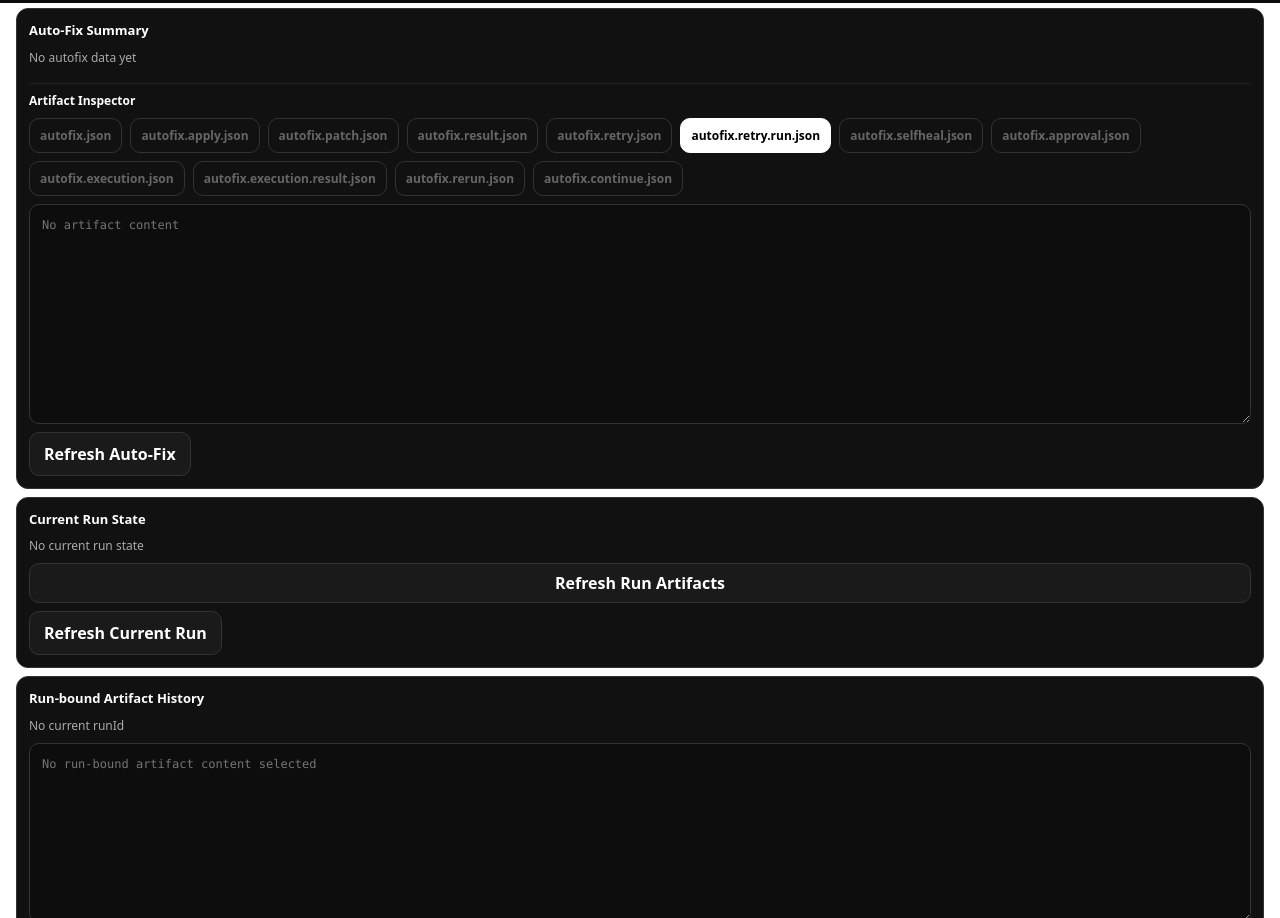
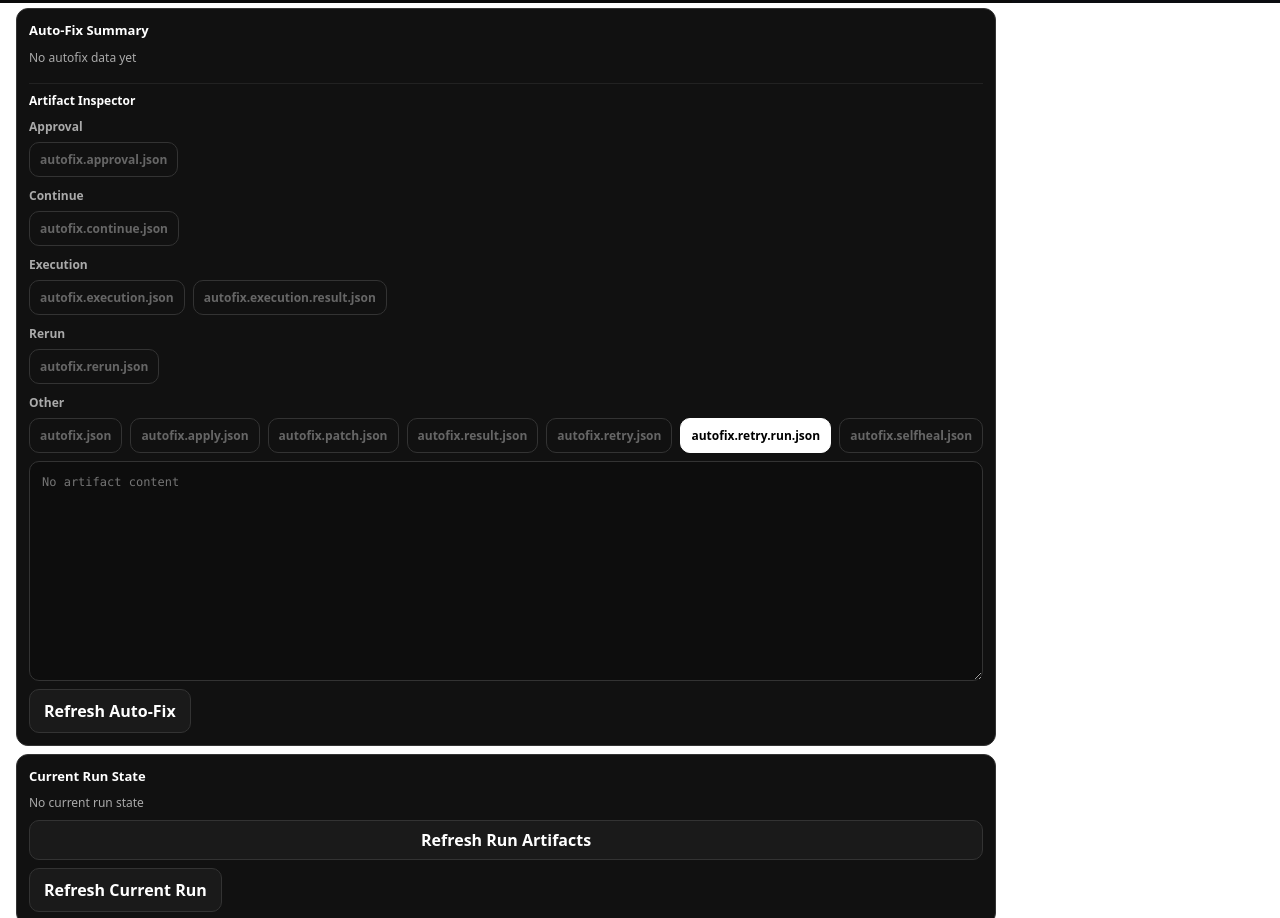
Before and after one commit to MartinWiederhold/Appbuilder, a React (Vite) app in the folder apps/desktop/: page / in a window 1280 px wide. Shown: the part 797-1715 px from the top of the page. Built offline with nearby package versions, Linux system fonts and the light colour scheme.

Commit message:
BMAD: group current artifacts in UI

```diff
--- a/apps/desktop/src/App.tsx
+++ b/apps/desktop/src/App.tsx
@@ -381,6 +381,47 @@ export default function App() {
     }
   }, [project, e2eCurrentRun, e2eRerun]);
 
+
+  const groupedCurrentArtifacts = useMemo(() => {
+    const artifactNames = [
+      "autofix.json",
+      "autofix.apply.json",
+      "autofix.patch.json",
+      "autofix.result.json",
+      "autofix.retry.json",
+      "autofix.retry.run.json",
+      "autofix.selfheal.json",
+      "autofix.approval.json",
+      "autofix.execution.json",
+      "autofix.execution.result.json",
+      "autofix.rerun.json",
+      "autofix.continue.json",
+    ];
+
+    const groups: Array<{ title: string; items: string[] }> = [];
+
+    const approvalItems = artifactNames.filter((item) => item.includes("approval"));
+    const continueItems = artifactNames.filter((item) => item.includes("continue"));
+    const executionItems = artifactNames.filter(
+      (item) => item.includes("execution") && !item.includes("continue")
+    );
+    const rerunItems = artifactNames.filter((item) => item.includes("rerun"));
+    const otherItems = artifactNames.filter(
+      (item) =>
+        !approvalItems.includes(item) &&
+        !continueItems.includes(item) &&
+        !executionItems.includes(item) &&
+        !rerunItems.includes(item)
+    );
+
+    if (approvalItems.length) groups.push({ title: "Approval", items: approvalItems });
+    if (continueItems.length) groups.push({ title: "Continue", items: continueItems });
+    if (executionItems.length) groups.push({ title: "Execution", items: executionItems });
+    if (rerunItems.length) groups.push({ title: "Rerun", items: rerunItems });
+    if (otherItems.length) groups.push({ title: "Other", items: otherItems });
+
+    return groups;
+  }, []);
 
   const groupedRunHistoryArtifacts = useMemo(() => {
     const groups: Array<{ title: string; items: string[] }> = [];
@@ -1459,21 +1500,14 @@ export default function App() {
               Artifact Inspector
             </div>
 
+            <div style={{ display: "grid", gap: 10 }}>
+              {groupedCurrentArtifacts.map((group) => (
+                <div key={group.title} style={{ display: "grid", gap: 6 }}>
+                  <div style={{ fontSize: 12, color: "#aaa", fontWeight: 700 }}>
+                    {group.title}
+                  </div>
                   <div style={{ display: "flex", gap: 8, flexWrap: "wrap" }}>
-              {[
-                "autofix.json",
-                "autofix.apply.json",
-                "autofix.patch.json",
-                "autofix.result.json",
-                "autofix.retry.json",
-                "autofix.retry.run.json",
-                "autofix.selfheal.json",
-                "autofix.approval.json",
-                "autofix.execution.json",
-                "autofix.execution.result.json",
-                "autofix.rerun.json",
-                "autofix.continue.json",
-              ].map((name) => {
+                    {group.items.map((name) => {
                       const hasData = !!artifactMap[name];
                       const selected = selectedArtifact === name;
                       return (
@@ -1495,6 +1529,9 @@ export default function App() {
                         </button>
                       );
                     })}
+                  </div>
+                </div>
+              ))}
             </div>
 
             <textarea
```
Lines whose indentation alone changed are shown as unchanged.
